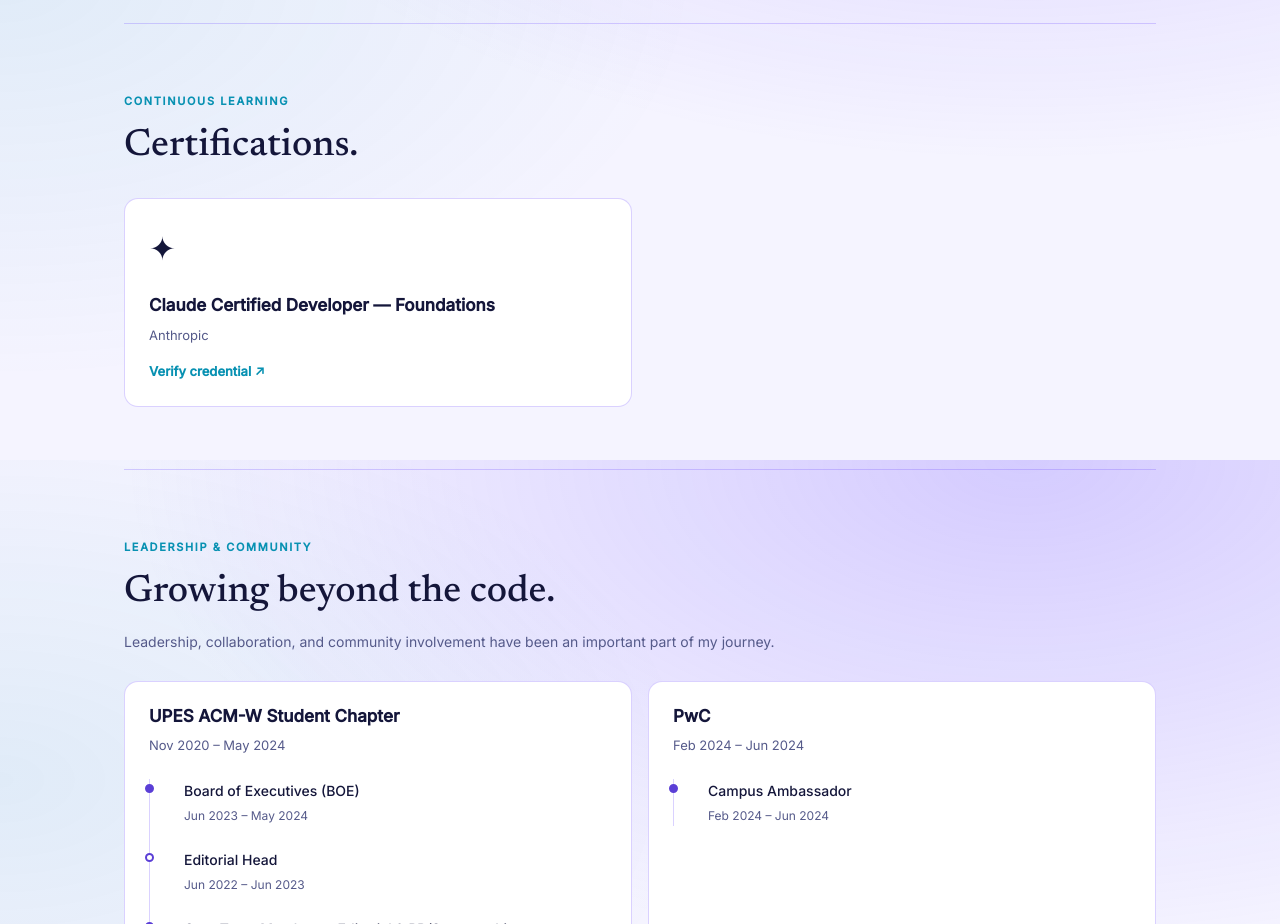
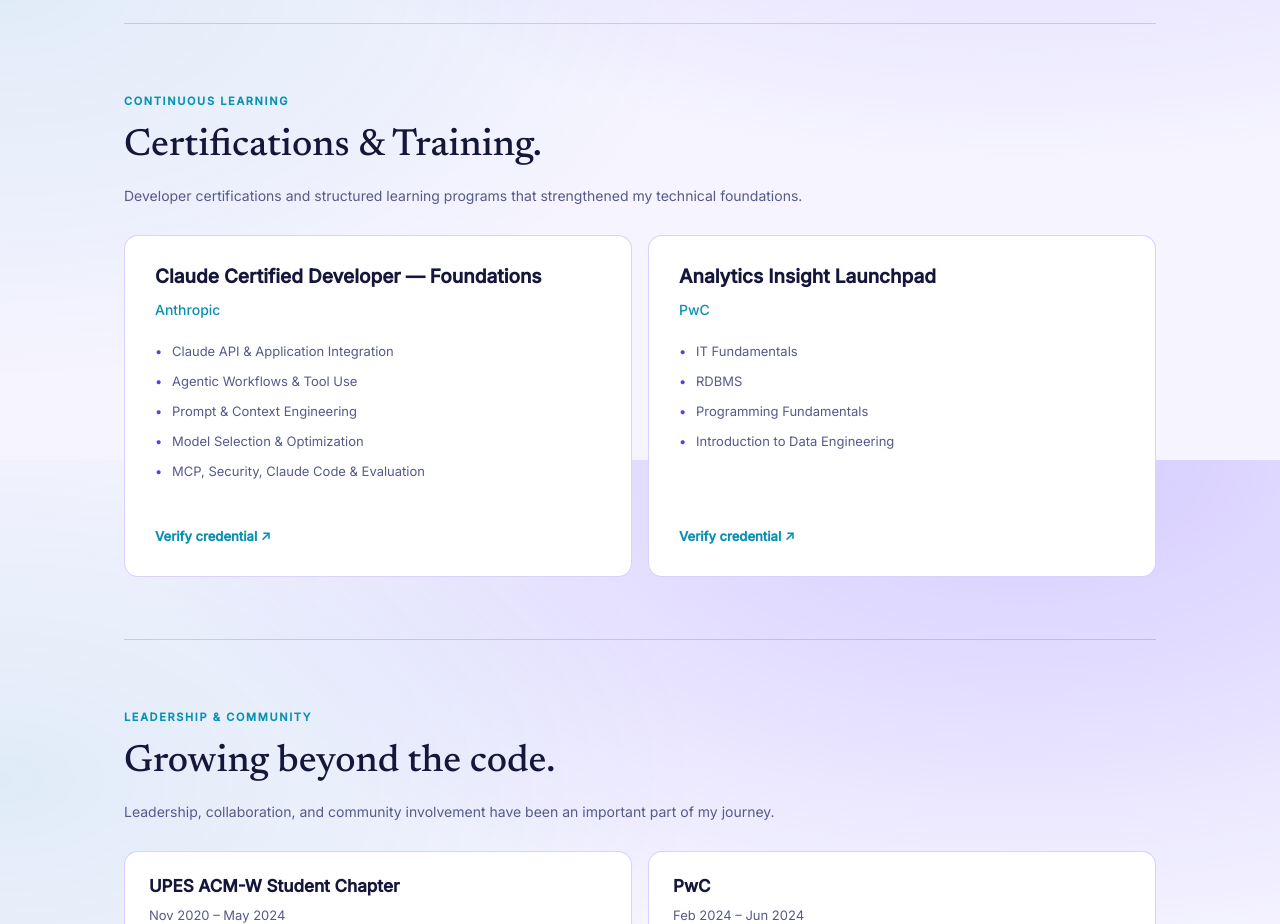
Before and after one commit to aarushi211/Portfolio, a Next.js app: page /about in a window 1280 px wide. Shown: the part 1940-2864 px from the top of the page. Built offline with nearby package versions, Linux system fonts and the light colour scheme.

Commit message:
Added certifications

```diff
--- a/src/app/about/page.tsx
+++ b/src/app/about/page.tsx
@@ -169,19 +169,35 @@ export default function About() {
           </div>
         </section>
 
-        {/* Certification */}
+
+
+        {/* Certifications & Training */}
         <section className="va-section">
           <div className="va-section-heading">
             <span className="va-eyebrow">CONTINUOUS LEARNING</span>
-            <h2>Certifications.</h2>
+            <h2>Certifications & Training.</h2>
+            <p>
+              Developer certifications and structured learning
+              programs that strengthened my technical foundations.
+            </p>
           </div>
 
           <div className="recognition-grid">
             {certifications.map((cert) => (
-              <article className="recognition-card" key={cert.title}>
-                <span className="recognition-icon">{cert.icon}</span>
+              <article
+                className="recognition-card certification-card"
+                key={cert.title}
+              >
                 <h3>{cert.title}</h3>
-                <p>{cert.issuer}</p>
+                <strong>{cert.issuer}</strong>
+
+                <ul className="cert-topic-list">
+                  {cert.topics.map((topic) => (
+                    <li key={topic}>{topic}</li>
+                  ))}
+                </ul>
+
+                {cert.href && (
                   <a
                     href={cert.href}
                     target="_blank"
@@ -189,6 +205,7 @@ export default function About() {
                   >
                     Verify credential ↗
                   </a>
+                )}
               </article>
             ))}
           </div>
--- a/src/app/globals.css
+++ b/src/app/globals.css
@@ -2855,3 +2855,56 @@ html {
 .leadership-role:first-child::before {
     background: var(--ac);
 }
+
+/* Certification learning areas */
+
+/* Certifications */
+
+.certification-card {
+    padding: 28px 30px;
+}
+
+.certification-card h3 {
+    font-size: 19px;
+    line-height: 1.4;
+    margin-bottom: 8px;
+}
+
+.certification-card>strong {
+    color: var(--cy);
+    font-size: 14px;
+    margin-bottom: 20px;
+}
+
+.cert-topic-list {
+    list-style: none;
+    padding: 0;
+    margin: 0 0 24px;
+}
+
+.cert-topic-list li {
+    position: relative;
+    padding-left: 17px;
+    margin-bottom: 9px;
+    color: var(--mut);
+    font-size: 13px;
+    line-height: 1.6;
+}
+
+.cert-topic-list li::before {
+    content: "•";
+    position: absolute;
+    left: 0;
+    color: var(--ac);
+}
+
+.certification-card>a {
+    margin-top: auto;
+    padding-top: 12px;
+}
+
+@media (max-width: 640px) {
+    .certification-card {
+        padding: 22px;
+    }
+}
--- a/src/data/recognition.ts
+++ b/src/data/recognition.ts
@@ -42,8 +42,27 @@ export const certifications = [
     {
         title: "Claude Certified Developer — Foundations",
         issuer: "Anthropic",
-        icon: "✦",
-        href: "https://www.credly.com/badges/0591c3e2-b8d4-4ab6-aff6-f2b5e0cc20b0/public_url"
+        // icon: "✦",
+        href: "https://www.credly.com/badges/0591c3e2-b8d4-4ab6-aff6-f2b5e0cc20b0/public_url",
+        topics: [
+            "Claude API & Application Integration",
+            "Agentic Workflows & Tool Use",
+            "Prompt & Context Engineering",
+            "Model Selection & Optimization",
+            "MCP, Security, Claude Code & Evaluation",
+        ],
+    },
+    {
+        title: "Analytics Insight Launchpad",
+        issuer: "PwC",
+        // icon: "📊",
+        href: "https://drive.google.com/file/d/1gPma0WeWxw2pOzKNz8mereH-IZ6LfIK4/view?usp=sharing",
+        topics: [
+            "IT Fundamentals",
+            "RDBMS",
+            "Programming Fundamentals",
+            "Introduction to Data Engineering",
+        ],
     },
 ];
 
```
Lines whose indentation alone changed are shown as unchanged.
